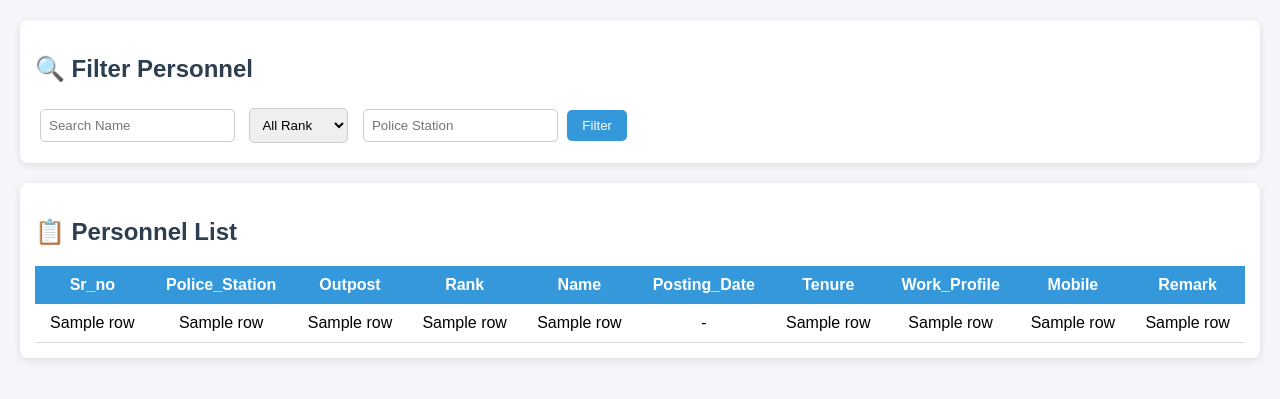
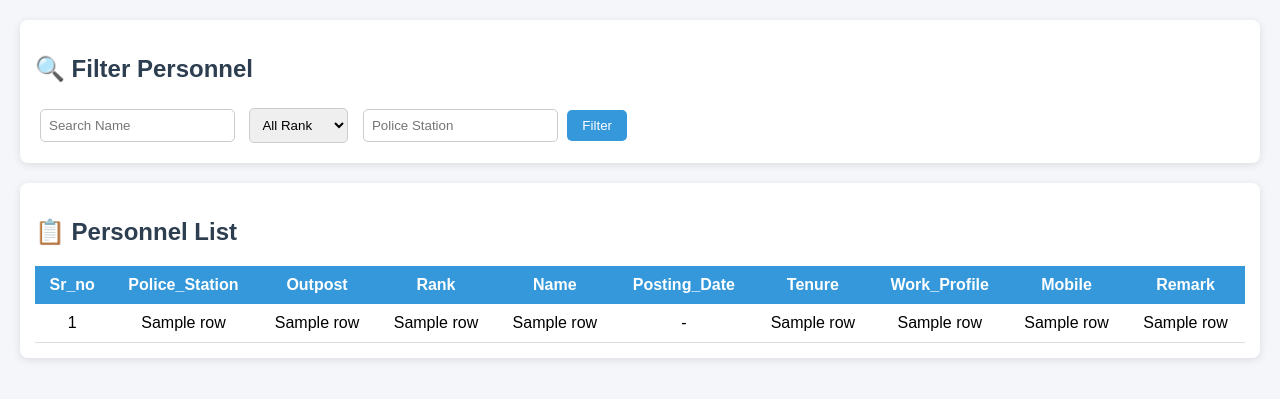
Before and after one commit to rohit502dhurve-cloud/police-websit, a Flask app: template templates/personnel.html in a window 1280 px wide. Shown: the top 399 px of the page. Run offline with Flask 3, Linux system fonts and the light colour scheme; the template is opened without the code that fills it: most values are stand-ins (such as "Sample title", 1, 10 or a date in 2020); some libraries are stand-ins or nearby versions.

Commit message:
Update personnel.html

```diff
--- a/templates/personnel.html
+++ b/templates/personnel.html
@@ -111,22 +111,22 @@
 
         {% for row in data %}
         <tr>
+            <td>{{ row[0] }}</td>
             <td>{{ row[1] }}</td>
             <td>{{ row[2] }}</td>
             <td>{{ row[3] }}</td>
             <td>{{ row[4] }}</td>
-            <td>{{ row[5] }}</td>
             <td>
-                {% if row[6] %}
-                    {{ row[6].strftime('%d/%m/%Y') }}
+                {% if row[5] %}
+                    {{ row[5].strftime('%d/%m/%Y') }}
                 {% else %}
                     -
                 {% endif %}
             </td>
+            <td>{{ row[6] }}</td>
             <td>{{ row[7] }}</td>
             <td>{{ row[8] }}</td>
             <td>{{ row[9] }}</td>
-            <td>{{ row[10] }}</td>
         </tr>
         {% endfor %}
     </table>
```
